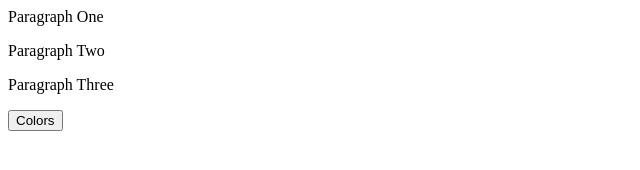
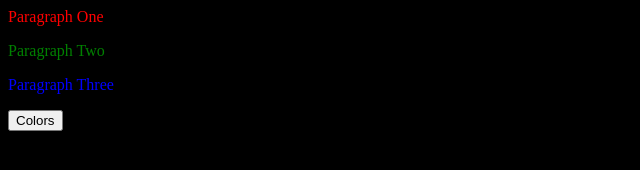
Before and after one commit to quark-gluon-plasma/scanner-backend-test, a plain HTML site: page index.html in a window 1280 px wide. Shown: the whole page, without its empty margins (0-640 px from the left). Drawn offline with Linux system fonts and the light colour scheme.

Commit message:
link not style

```diff
--- a/index.html
+++ b/index.html
@@ -1,6 +1,6 @@
 <html>
   <head>
-    <style href="index.css"></style>
+    <link rel="stylesheet" href="index.css">
     <script src="index.js"></script>
   </head>
   <body>
```
